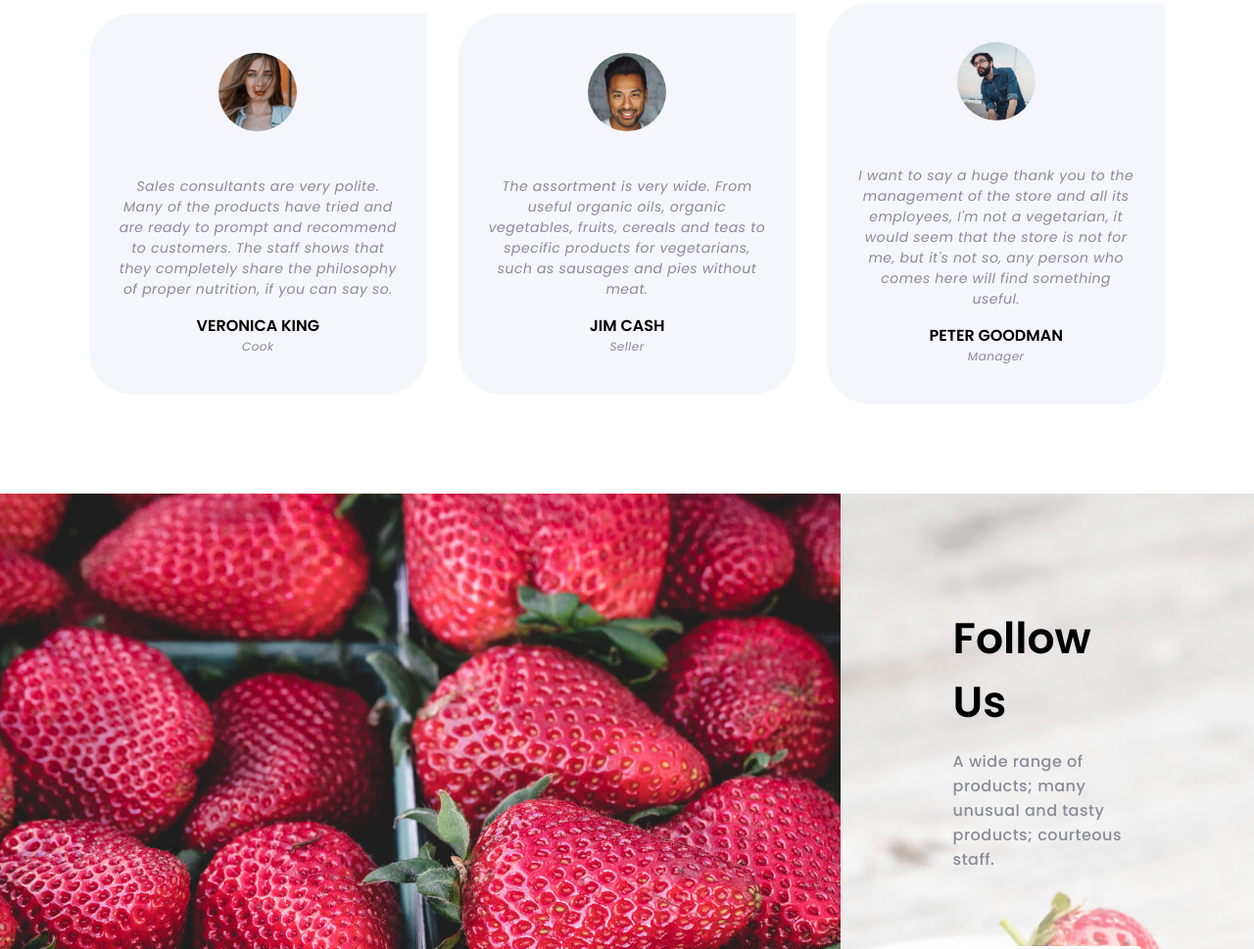
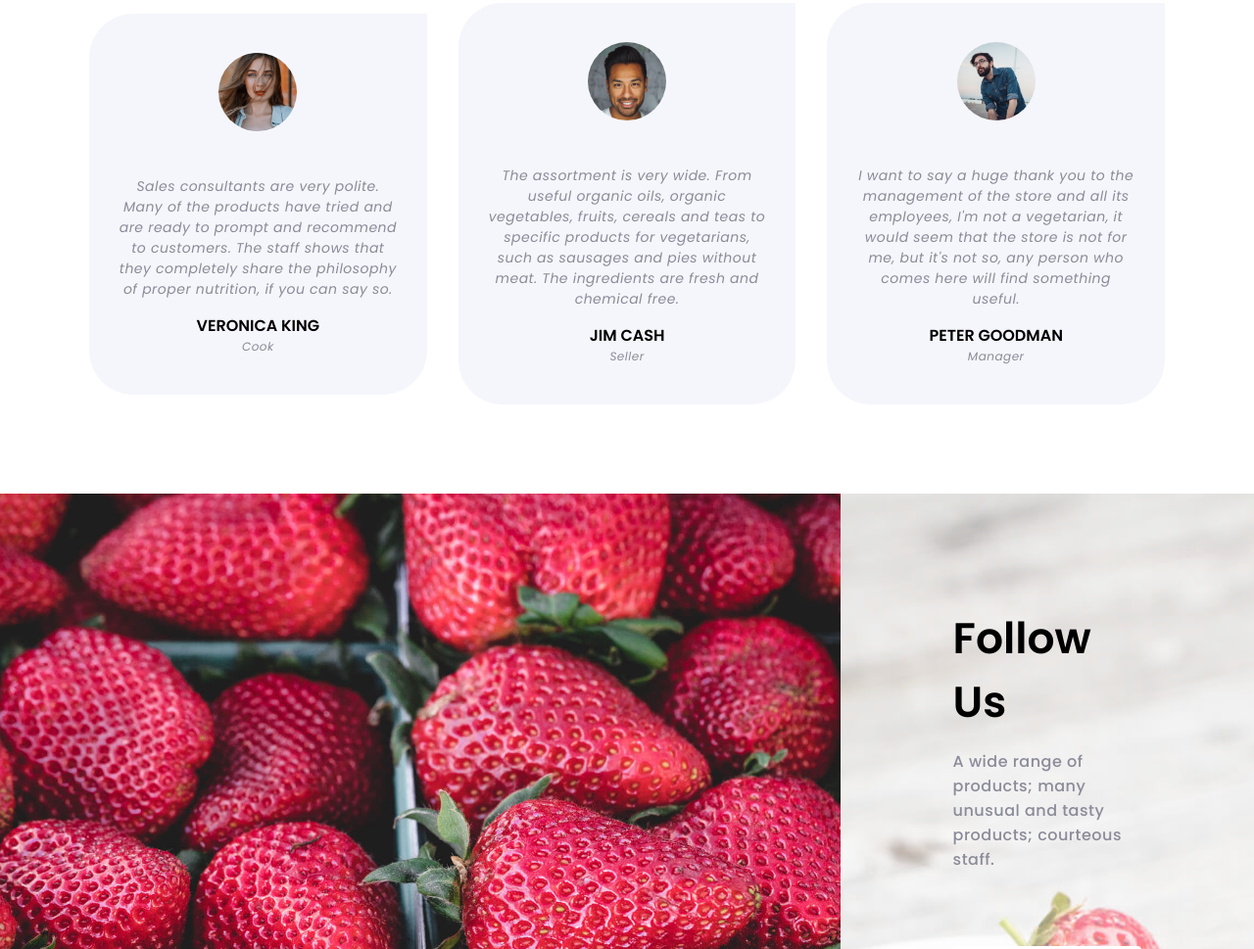
Before and after one commit to swathysajeev0307/vegan-store-website-template, a plain HTML site: page index.html in a window 1280 px wide. Shown: the part 2564-3533 px from the top of the page at 98% size. Drawn offline with Linux system fonts and the light colour scheme.

Commit message:
Updated index.html

```diff
--- a/index.html
+++ b/index.html
@@ -176,8 +176,9 @@
         <div class="fam-member" id="member2">
           <img src="./Assets/image2.jpg" alt="face2" />
           <p id="description">
-            The assortment is very wide. From useful organic oils, organic vegetables, fruits, cereals and teas to specific
-            products for vegetarians, such as sausages and pies without meat.
+            The assortment is very wide. From useful organic oils, organic vegetables, fruits, cereals
+            and teas to specific products for vegetarians, such as sausages and pies without meat. The ingredients
+            are fresh and chemical free.
           </p>
           <h1>JIM CASH</h1>
           <p id="job">Seller</p>
```
